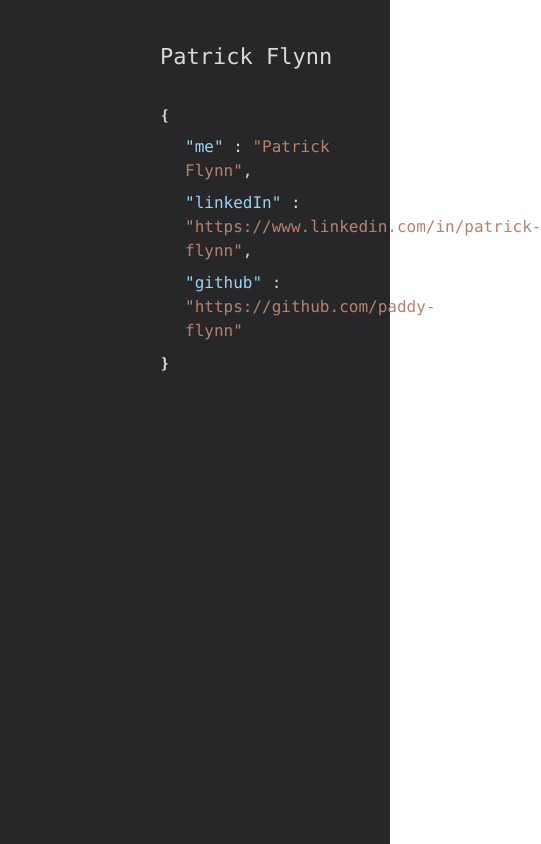
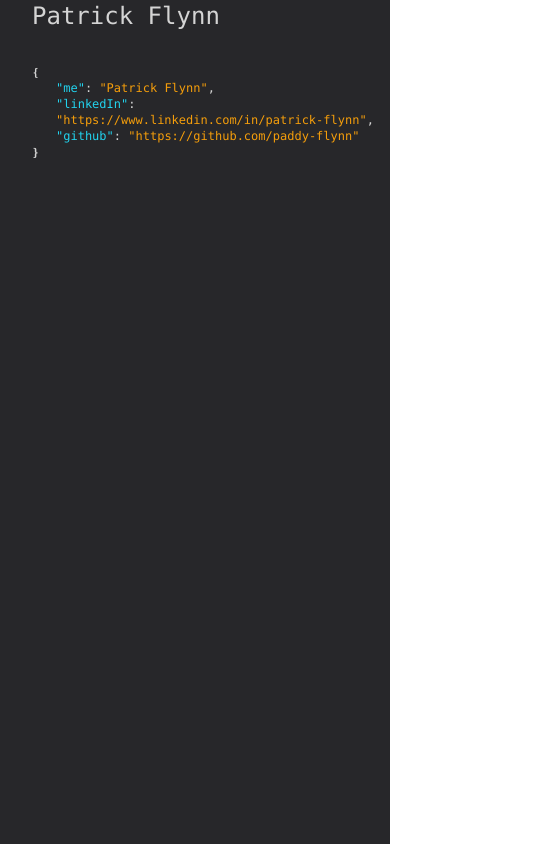
Before and after one commit to paddy-flynn/my-new-website, a React (Create React App) app: page / in a window 390 px wide. Shown: the whole page, 541 px wide, since content can reach past the window. Built offline with nearby package versions, Linux system fonts and the light colour scheme.

Commit message:
Updating for mobile screens

```diff
--- a/src/App.js
+++ b/src/App.js
@@ -1,19 +1,33 @@
 export default function App() {
     return (
-        <div className="h-screen bg-zinc-800">
-            <div className="ml-40 pt-10">
-                <h1>Patrick Flynn</h1>
-                <div className="json-like">
-                    <p className="op">&#10100;</p>
-                    <p className="data"><span className="key">"me"</span> <span className="sep">:</span> <span className="value">"Patrick Flynn"</span>,
-                    </p>
-                    <p className="data"><span className="key">"linkedIn"</span> <span className="sep">:</span> <span className="value"><a
-                        href="https://www.linkedin.com/in/patrick-flynn-514a1689?lipi=urn%3Ali%3Apage%3Ad_flagship3_profile_view_base_contact_details%3BqmM%2BiNBBRJKu1QsXW5UAEQ%3D%3D"
-                        title="Patrick Flynn on LinkedIn">"https://www.linkedin.com/in/patrick-flynn"</a></span>,</p>
-                    <p className="data"><span className="key">"github"</span> <span className="sep">:</span> <span className="value"><a
-                        href="https://github.com/paddy-flynn"
-                        title="Patrick Flynn on Github">"https://github.com/paddy-flynn"</a></span></p>
-                    <p className="cp">&#10101;</p>
+        <div
+            className="max-w-md mx-auto bg-zinc-800 text-xs text-neutral-300 shadow-md overflow-hidden md:max-w-full min-h-screen">
+            <div className="md:flex flex-col">
+                <div>
+                    <h1 className="pl-8 text-2xl mb-8">Patrick Flynn</h1>
+                </div>
+                <div className="pl-8">
+                    <div className="block mb-2">
+                        <p>&#10100;</p>
+                        <p className="pl-6"><span className="text-cyan-400 w-100 md:text-base">"me"</span>
+                            <span>:</span> <span className="text-amber-500 md:text-base">"Patrick Flynn"</span>,
+                        </p>
+                        <p className="pl-6"><span className="text-cyan-400 w-100 md:text-base">"linkedIn"</span>
+                            <span>:</span> <span className="text-amber-500 md:text-base">
+                            <a className="no-underline"
+                               href="https://www.linkedin.com/in/patrick-flynn-514a1689?lipi=urn%3Ali%3Apage%3Ad_flagship3_profile_view_base_contact_details%3BqmM%2BiNBBRJKu1QsXW5UAEQ%3D%3D"
+                               title="Patrick Flynn on LinkedIn">"https://www.linkedin.com/in/patrick-flynn"</a>
+                    </span>,
+                        </p>
+                        <p className="pl-6"><span className="text-cyan-400 w-100 md:text-base">"github"</span>
+                            <span>:</span> <span className="text-amber-500 md:text-base">
+                            <a className="no-underline"
+                               href="https://github.com/paddy-flynn"
+                               title="Patrick Flynn on Github">"https://github.com/paddy-flynn"</a>
+                    </span>
+                        </p>
+                        <p>&#10101;</p>
+                    </div>
                 </div>
             </div>
         </div>
--- a/src/index.css
+++ b/src/index.css
@@ -4,40 +4,4 @@
 
 body {
     font-family: Consolas,"Liberation Mono",Menlo,Courier,monospace;
-    font-size: 16px;
-    color: #D9D9D9;
 }
-
-h1 {
-    font-size: 22px;
-    margin-bottom: 30px;
-}
-
-.key {
-    color:rgba(149,213,243,255);
-    width: 100px;
-}
-
-.value {
-    color: rgba(184,130,106,255);
-}
-
-.json-like p {
-    display: block;
-    margin-bottom: 8px;
-}
-
-.data {
-    padding-left: 25px;
-}
-
-a {
-    color: rgba(184,130,106,255);
-    text-decoration: none;
-}
-
-a:focus,
-a:hover {
-    text-decoration: underline;
-    color: rgba(184,130,106,255);
-}
```
